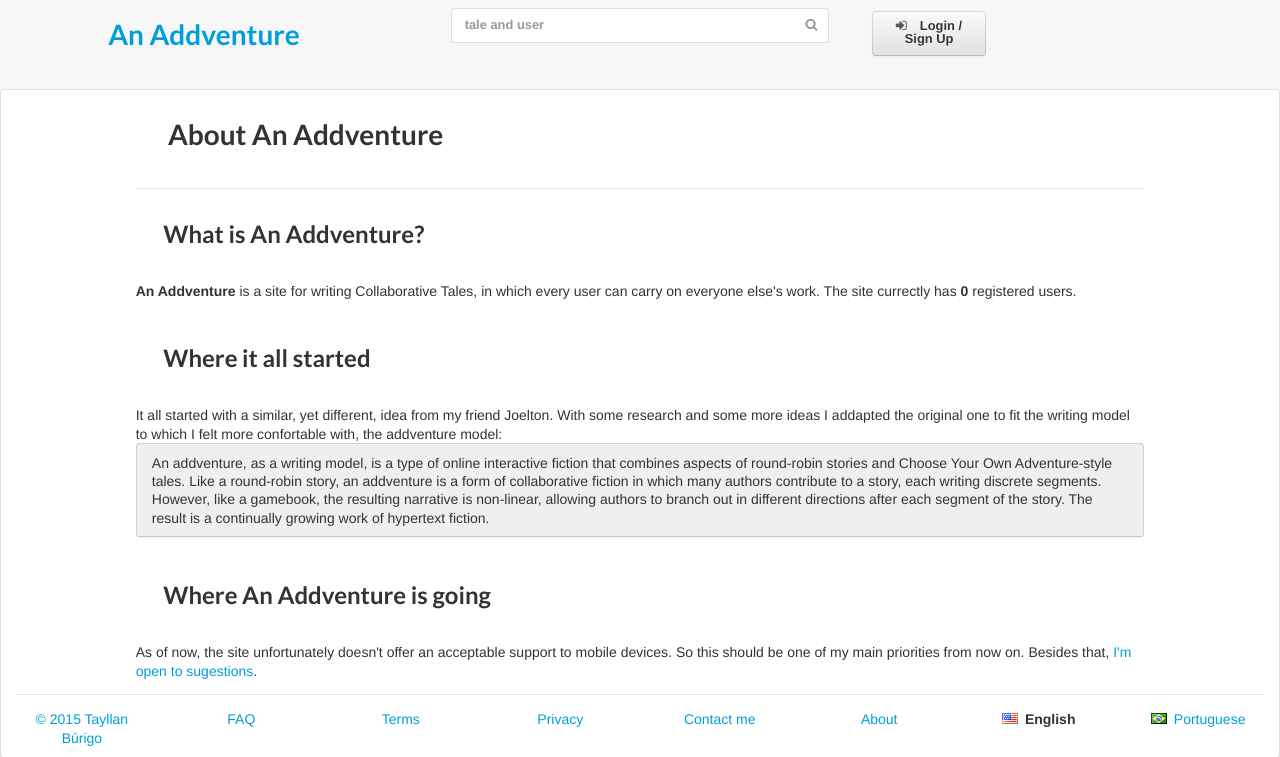
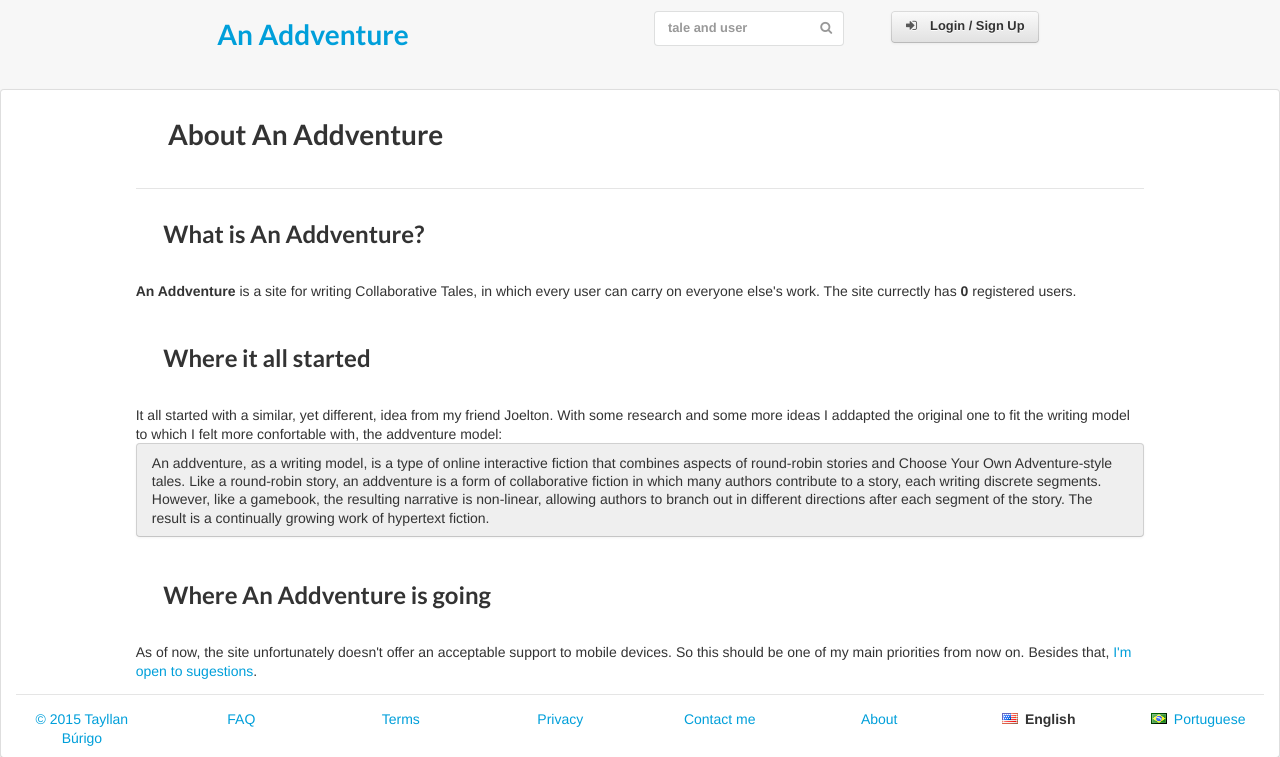
Before and after one commit to tayllan/anaddventure, a Flask app: page /about in a window 1280 px wide. Shown: the top 757 px of the page. Run offline with Flask 2, Linux system fonts and the light colour scheme; data that the repository does not hold is empty; some libraries are stand-ins or nearby versions.

Commit message:
Fixed #10. Main Header a little smaller. Good for now

```diff
--- a/site/templates/layout.html
+++ b/site/templates/layout.html
@@ -21,27 +21,25 @@
 	</head>
 	<body>
 		<span hidden id="selected-language">{{language}}</span>
-		<header class="ui stackable three column grid">
+		<header class="ui stackable two column grid">
 			<div class="column">
 				<h1 class="ui header center aligned">
 					<a href="/">{{_('SITE_LOGO')}}</a>
 				</h1>
 			</div>
 
-			<div class="column" id="layout-search-bar">
-				<div class="ui header">
-					<form action="/search" method="get" class="ui form">
-						<div class="ui fluid icon input">
-							<input type="text" name="content" placeholder="{{_('TALE_AND_OR_USER')}}">
-							<i class="search icon"></i>
-						</div>
-					</form>
-				</div>
-			</div>
-
 			<div class="column">
 				<div class="ui grid">
 					<div class="doubling three column row">
+						<div class="ui header column" id="layout-search-bar">
+							<form action="/search" method="get" class="ui form">
+								<div class="ui fluid icon input">
+									<input type="text" name="content" placeholder="{{_('TALE_AND_OR_USER')}}">
+									<i class="search icon"></i>
+								</div>
+							</form>
+						</div>
+
 						<div class="ui header column center aligned">
 							{% if user_is_logged == true %}
 								<a href="/profile/{{user_logged_username}}" class="ui button">
```
